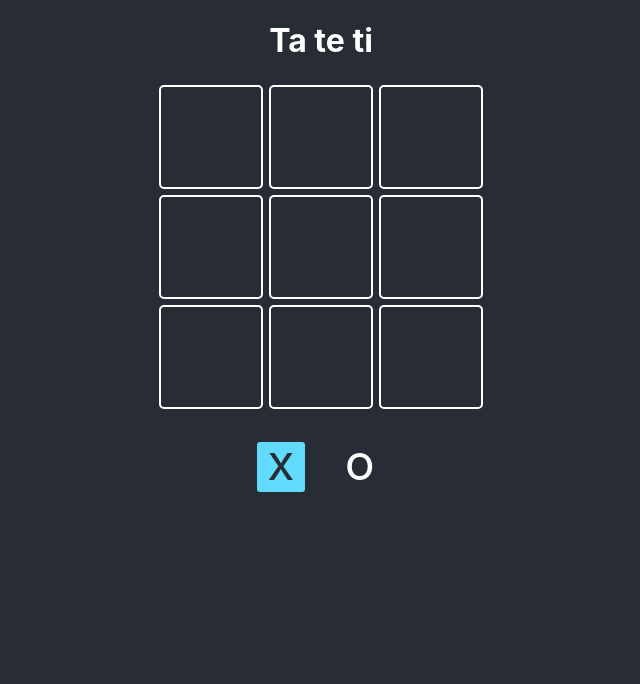
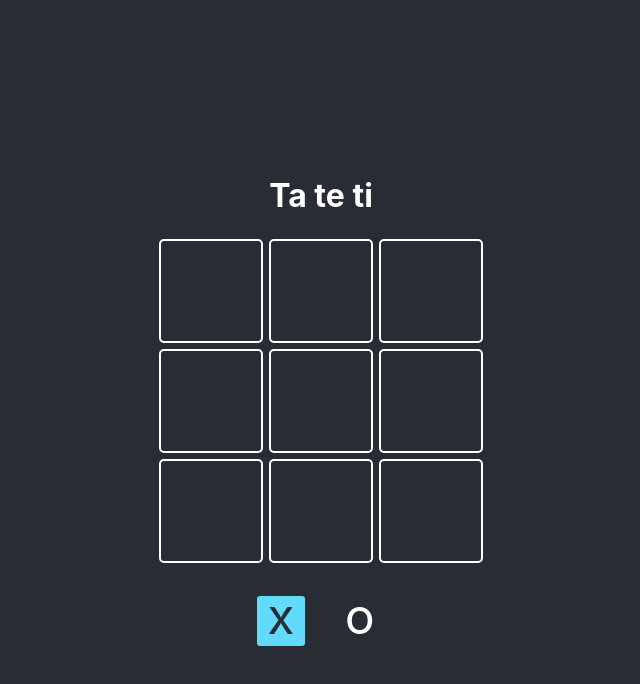
Before and after one commit to FrancoScarponi/tictactoe, a React (Create React App) app: page / in a window 1280 px wide. Shown: the top 684 px of the page, without its empty margins (319-959 px from the left). Built offline with nearby package versions, Linux system fonts and the light colour scheme.

Commit message:
"ultimos cambios de estilo"

```diff
--- a/src/App.css
+++ b/src/App.css
@@ -16,17 +16,25 @@
 }
 
 body{
-  height: 100%;
+  height: 100vh;
   background: #282c34;
+
 }
+
 
 main{
   display: flex;
   flex-direction: column;
   align-items: center;
+  color: white;
+}
 
-  color: white;
-
+.aplicacion{
+  display: flex;
+  flex-direction: column;
+  align-items: center;
+  justify-content: center;
+  height: 100vh;
 }
 
 .cuadrado {
@@ -109,7 +117,3 @@ main{
   color: white;
   background-color: #111;
 }
-
-.btn:hover{
-  cursor: pointer;
-}
--- a/src/App.js
+++ b/src/App.js
@@ -15,7 +15,10 @@ function App() {
     [3, 4, 5],
     [6, 7, 8],
     [0, 4, 8],
-    [2, 4, 6]
+    [2, 4, 6],
+    [0, 3, 6],
+    [1, 4, 7],
+    [2, 5, 8],
   ]
 
   const [tabla, setTabla] = useState(Array(9).fill(null))
@@ -61,6 +64,8 @@ function App() {
 
   return (
     <main>
+
+      <div className='aplicacion'>
         <h1>Ta te ti</h1>
         <section className='tabla'>
           {
@@ -78,6 +83,8 @@ function App() {
           <CuadradoTurno turnos={turnos.X} seleccionado={turno === turnos.X}></CuadradoTurno>
           <CuadradoTurno turnos={turnos.O} seleccionado={turno === turnos.O}></CuadradoTurno>
         </section>
+      </div>
+
 
 
       {/*Cartel del resultado*/}
@@ -99,8 +106,6 @@ function App() {
           </section>
         )
       }
-
-
     </main>
   );
 }
```
Lines whose indentation alone changed are shown as unchanged.
